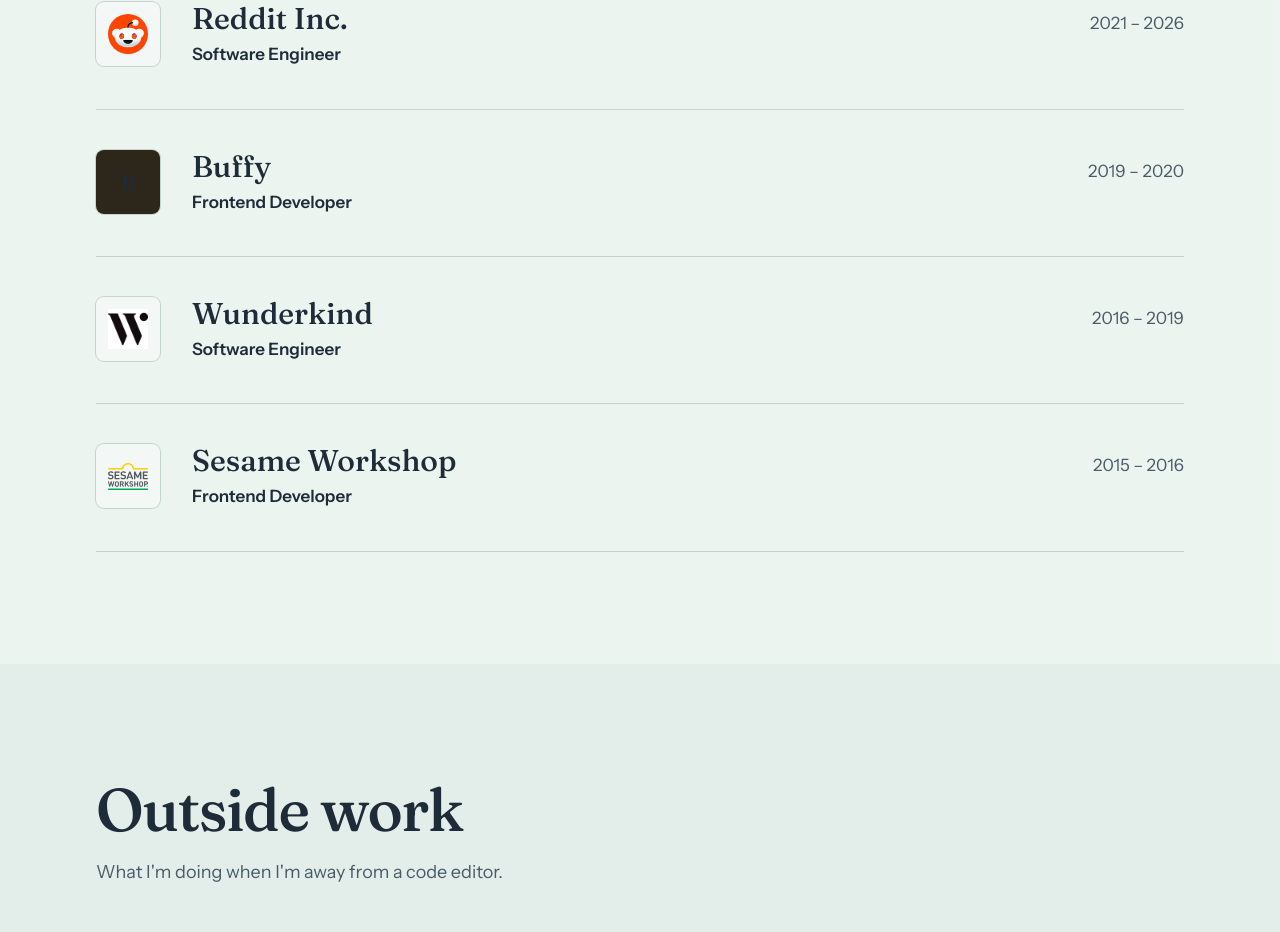
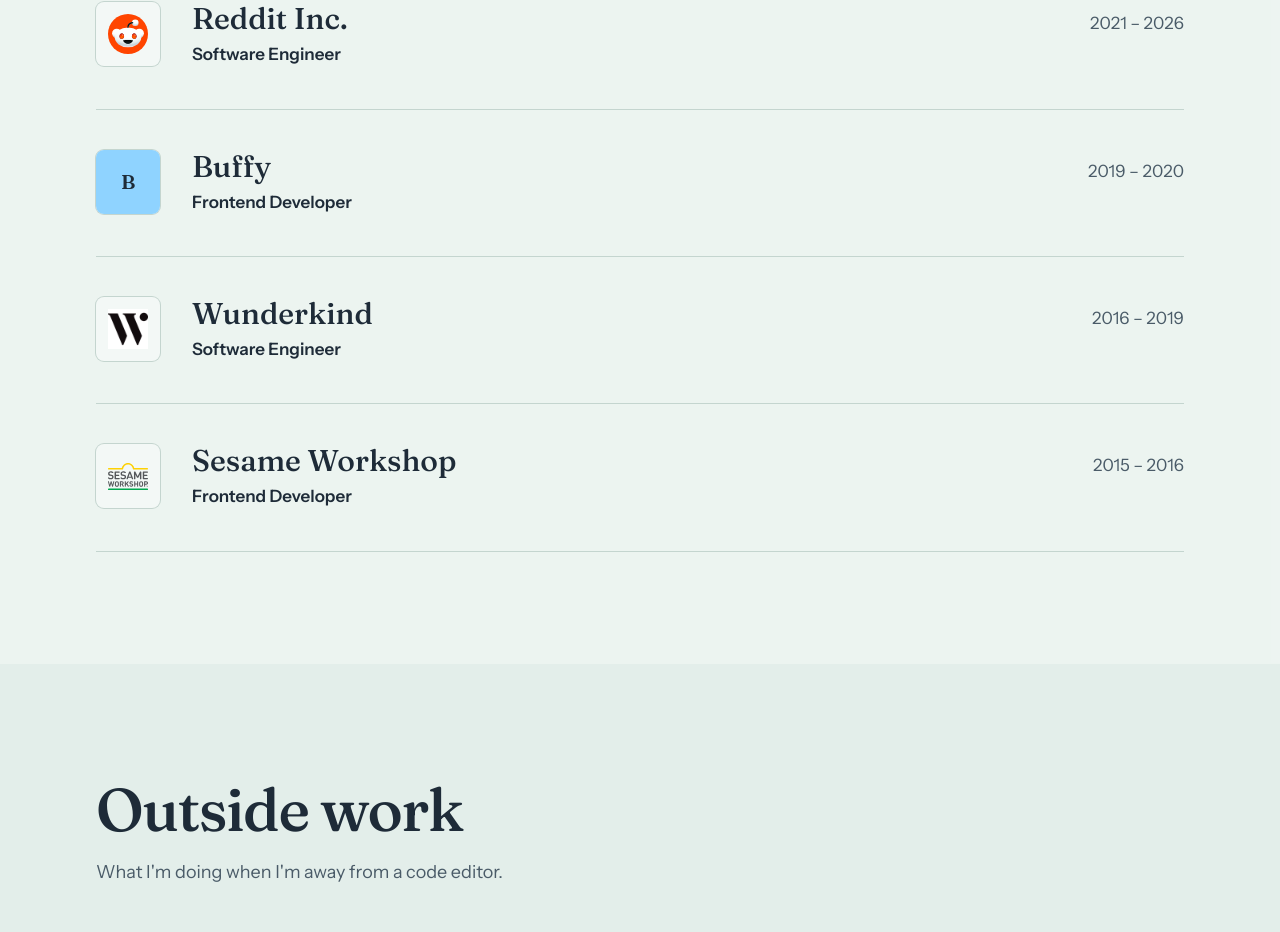
Before and after one commit to corianderstudios/bug-free-system, a React (Vite) app: page / in a window 1280 px wide. Shown: the part 3148-4080 px from the top of the page. Built offline with nearby package versions, Linux system fonts and the light colour scheme.

Commit message:
removed color

```diff
--- a/src/components/colors.js
+++ b/src/components/colors.js
@@ -6,5 +6,4 @@
   bubble: "bg-bubble",
   sky: "bg-sky",
   mint: "bg-mint",
-  buffy: "bg-buffy",
 };
--- a/src/index.css
+++ b/src/index.css
@@ -21,7 +21,6 @@
   --color-sky: #8fd3ff;
   --color-mint: #9be3c3;
   --color-onpop: #1e2b38; /* text color used on top of any pop */
-  --color-buffy: rgb(45, 38, 27);
   --font-display: "Fraunces", Georgia, "Times New Roman", serif;
   --font-sans:
     "Instrument Sans", system-ui, -apple-system, "Segoe UI", sans-serif;
```
